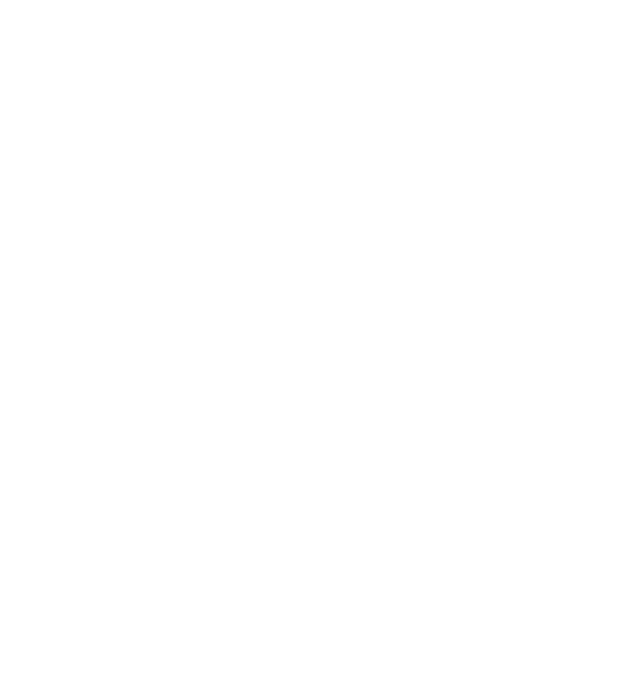
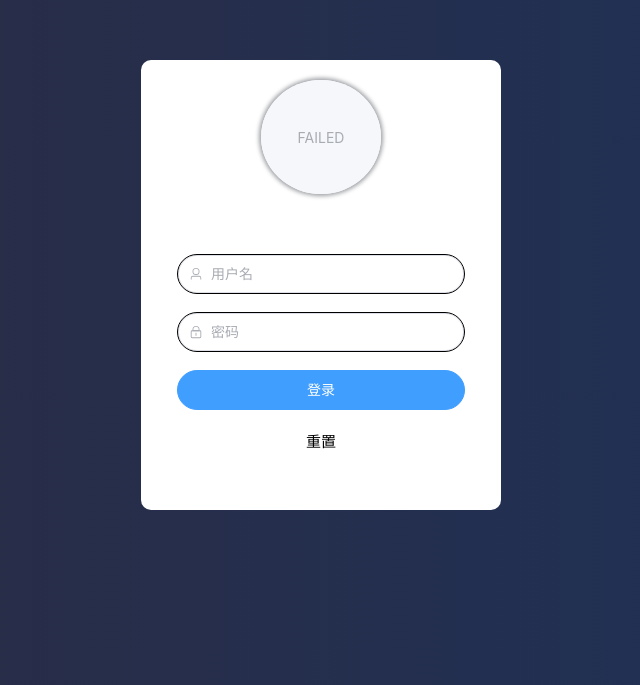
Before and after one commit to xue-ji/keshihua, a Vue app in the folder qianduankeshihua/: page /login in a window 1280 px wide. Before the commit this address had no page. Shown: the part 115-800 px from the top of the page, without its empty margins (319-959 px from the left). Built offline with nearby package versions, Linux system fonts and the light colour scheme.

Commit message:
前端登录界面功能，登录表单校验，重置页面功能

```diff
--- a/qianduankeshihua/components.d.ts
+++ b/qianduankeshihua/components.d.ts
@@ -8,6 +8,12 @@
 declare module 'vue' {
   export interface GlobalComponents {
     ElButton: typeof import('element-plus/es')['ElButton']
+    ElDivider: typeof import('element-plus/es')['ElDivider']
+    ElForm: typeof import('element-plus/es')['ElForm']
+    ElFormItem: typeof import('element-plus/es')['ElFormItem']
+    ElImage: typeof import('element-plus/es')['ElImage']
+    ElImgae: typeof import('element-plus/es')['ElImgae']
+    ElInput: typeof import('element-plus/es')['ElInput']
     HelloWorld: typeof import('./src/components/HelloWorld.vue')['default']
     IconCommunity: typeof import('./src/components/icons/IconCommunity.vue')['default']
     IconDocumentation: typeof import('./src/components/icons/IconDocumentation.vue')['default']
--- a/qianduankeshihua/package.json
+++ b/qianduankeshihua/package.json
@@ -13,6 +13,7 @@
     "format": "prettier --write src/"
   },
   "dependencies": {
+    "@element-plus/icons-vue": "^2.3.1",
     "axios": "^1.6.2",
     "element-plus": "^2.4.4",
     "pinia": "^2.1.7",
--- a/qianduankeshihua/src/router/index.ts
+++ b/qianduankeshihua/src/router/index.ts
@@ -6,18 +6,34 @@
   routes: [
     {
       path: '/',
+      redirect: '/home',
+    },
+    {
+      path: '/home',
       name: 'home',
       component: HomeView
     },
     {
-      path: '/about',
-      name: 'about',
+      path: '/login',
+      name: 'login',
       // route level code-splitting
       // this generates a separate chunk (About.[hash].js) for this route
       // which is lazy-loaded when the route is visited.
-      component: () => import('../views/AboutView.vue')
+      component: () => import('../views/LoginView.vue')
     }
   ]
 })
 
+// 路由前置守卫，验证用户身份，检查权限
+// to 即将进入目标路由对象，包含路径、参数、查询参数等
+// from 当前导航正要离开的路由对象，包含了当前路由的信息
+// next 函数，用于控制导航行为，他可以接收一个参数，用于指定导航的目标路由
+// router.beforeEach((to, from, next) => {
+//   // if (userlogin) {
+//   //   next()
+//   // } else{
+//   //   next('/login')
+//   // }
+// });
+
 export default router
--- /dev/null
+++ b/qianduankeshihua/src/rules/userinfo.ts
@@ -0,0 +1,11 @@
+import type { FormRules } from "element-plus";
+
+export const rules: FormRules = {
+    username: [
+        { required: true, message: '请输入用户名', trigger: 'blur' },
+        { min: 3, max: 5, message: '长度3-10字符', trigger: 'blur' },
+    ],
+    password: [
+        { required: true, message: '请输入密码', trigger: 'blur' },
+    ],
+};
--- a/qianduankeshihua/src/views/AboutView.vue
+++ /dev/null
@@ -1,8 +0,0 @@
-<template>
-  <div class="about">
-    <h1>This is an about page</h1>
-  </div>
-</template>
-
-<style>
-</style>
--- /dev/null
+++ b/qianduankeshihua/src/views/LoginView.vue
@@ -0,0 +1,105 @@
+<template>
+  <div id="login">
+    <div class="login-box">
+      <div class="logo">
+        <el-image style="width: 100%; height: 100%" src="/favicon.ico" fit="fill" :lazy="true" />
+      </div>
+      <el-form ref="formRef" :model="form" :rules="rules">
+        <el-form-item prop="username">
+          <el-input class="input" v-model="form.username" placeholder="用户名"  :prefix-icon="User"/>
+        </el-form-item>
+        <el-form-item prop="password">
+          <el-input class="input" v-model="form.password" placeholder="密码"  :prefix-icon="Lock"/>
+        </el-form-item>
+        <div class="btns">
+          <el-button type="primary" class="btn">登录</el-button>
+          <div class="btn reset" @click="reset">重置</div>
+
+        </div>
+      </el-form>
+
+    </div>
+  </div>
+</template>
+
+<script setup lang="ts">
+import { User, Lock } from "@element-plus/icons-vue";
+import type { FormInstance } from "element-plus"
+import { ref } from "vue";
+import { rules } from "@/rules/userinfo";
+
+interface From {
+  username: string;
+  password: string;
+}
+
+const form = ref<From>({
+  username: "",
+  password: "",
+})
+
+const formRef = ref<FormInstance>();
+
+const reset = () => {
+  formRef.value?.resetFields()
+}
+
+
+</script>
+
+<style lang="scss" scoped>
+#login {
+  height: 100vh;
+  background: linear-gradient(to right, #2b2c43, #1e3158);
+  display: flex;
+  justify-content: center;
+  align-items: center;
+
+  .login-box {
+    width: 360px;
+    height: 450px;
+    background-color: #fff;
+    border-radius: 10px;
+    display: flex;
+    flex-direction: column;
+    align-items: center;
+    padding: 20px;
+
+    .logo {
+      width: 120px;
+      height: 120px;
+      border-radius: 50%;
+      box-shadow: 0 0 4px 2px #9fa1a5;
+      margin-bottom: 30px;
+      overflow: hidden;
+    }
+    .el-form {
+      width: 90%;
+      margin-top: 30px;
+
+      .input {
+        height: 40px;
+        :deep(.el-input__wrapper) {
+          border-radius: 20px;
+          border: 1px solid #000;
+        }
+      }
+      .btns {
+        display: flex;
+        flex-direction: column;
+        align-items: center;
+        .btn {
+          width: 100%;
+          height: 40px;
+          border-radius: 20px;
+          margin-bottom: 20px;
+          cursor: pointer;
+        }
+        .reset {
+          text-align: center;
+        }
+      }
+    }
+  }
+}
+</style>
```
Also changed, not shown: qianduankeshihua/src/api/index.ts (added, +51 -0 lines), qianduankeshihua/src/api/login.ts (added, +14 -0 lines), 2 other files (tests, documents, lock files or other folders).
